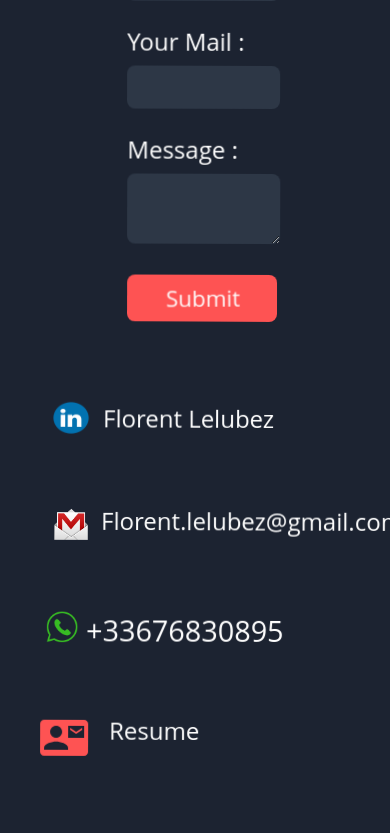
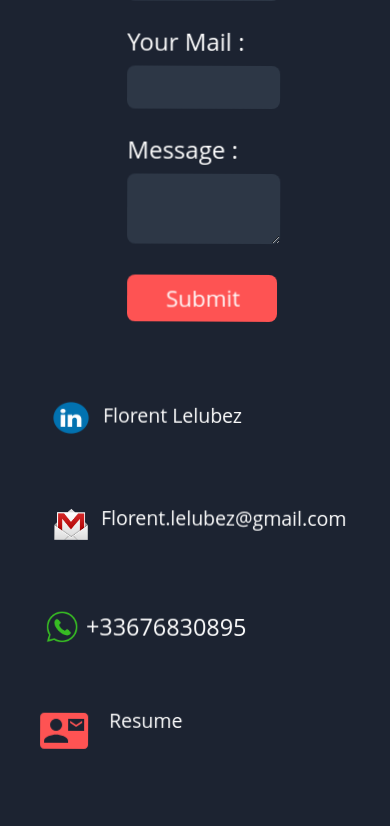
Before and after one commit to Flelubez/Portfolio, a Next.js app: page / in a window 390 px wide. Shown: the part 9649-10482 px from the top of the page. Built offline with nearby package versions, Linux system fonts and the light colour scheme.

Commit message:
fixed application for phones

```diff
--- a/components/Contact.js
+++ b/components/Contact.js
@@ -154,7 +154,11 @@ return (
             />
           </div>
 
-          <button type="submit" className={darkMode ? styles.button : styles.buttonLight} onClick={sendEmail}>
+          <button
+            type="submit"
+            className={darkMode ? styles.button : styles.buttonLight}
+            onClick={sendEmail}
+          >
             <Roll right duration={3000}>
               <FormattedMessage id="submit" defaultMessage="Submit" />
             </Roll>
@@ -231,7 +235,7 @@ return (
               alt="Phone logo"
               className={styles.phoneIcon}
             />
-            <div className={styles.phone}>+33676830895</div>
+            <div className={styles.phone2}>+33676830895</div>
           </Rotate>
         </div>
         <a
@@ -246,7 +250,13 @@ return (
               <div>
                 <MdContactMail className={styles.resumeIcon} />
               </div>
-              <div>
+              <div
+                className={
+                  darkMode
+                    ? styles.linkedinDescription
+                    : styles.linkedinDescriptionLight
+                }
+              >
                 {" "}
                 <FormattedMessage id="resume" defaultMessage="Resume" />
               </div>
--- a/styles/contact.module.css
+++ b/styles/contact.module.css
@@ -203,7 +203,7 @@
 }
 
 .contactLetter{
-    font-size: 5.5rem;
+    font-size: 4.5rem;
 }
 
 .button {
@@ -211,6 +211,15 @@
 }
 .buttonLight {
     width: 110%;
+}
+
+.linkedinDescription,
+.linkedinDescriptionLight {
+    font-size: 5vw;
+}
+
+.phone2 {
+    font-size: 6vw;
 }
 
 }
@@ -253,10 +262,6 @@
                     height: 2rem;
                     margin-right: 0.5rem;
                     margin-left: 2.1%;
-}
-
-.phone {
-    font-size: 1.8rem;
 }
 
 .resumeIcon {
```
